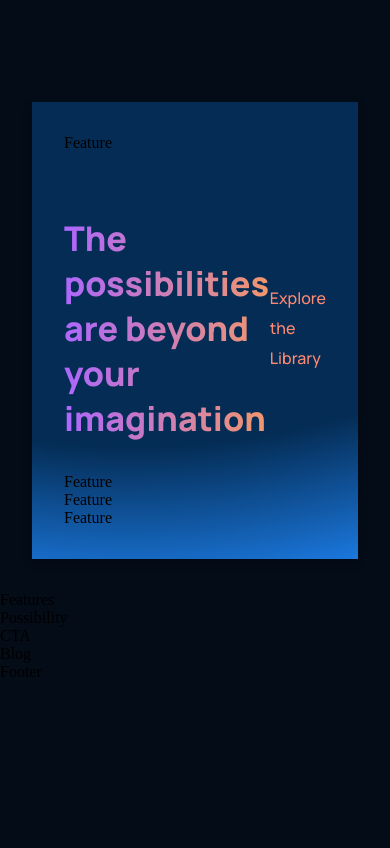
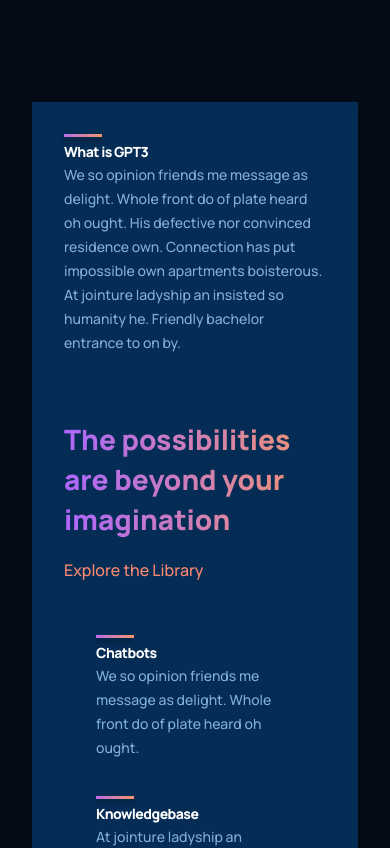
Before and after one commit to realestever/gpt3-website-clone, a React (Create React App) app: page / in a window 390 px wide. Shown: the part 1260-2108 px from the top of the page. Before the commit the page ends 1941 px from the top, so only its background shows below. Built offline with nearby package versions, Linux system fonts and the light colour scheme.

Commit message:
Implemented WhatGPT3 section & feature component

```diff
--- a/src/components/feature/Feature.jsx
+++ b/src/components/feature/Feature.jsx
@@ -1,10 +1,18 @@
 import React from 'react';
 import './feature.css';
 
-const Feature = () => {
+const Feature = ({title, text}) => {
   return (
     <div>
-      Feature
+      <div className="gpt3__features-container__feature">
+        <div className="gpt3__features-container__feature-title">
+          <div />
+          <h1> {title}</h1>
+        </div>
+        <div className="gpt3__features-container__feature-text">
+          <p>{text}</p>
+        </div>
+      </div>
     </div>
   )
 }
--- a/src/components/feature/feature.css
+++ b/src/components/feature/feature.css
@@ -0,0 +1,64 @@
+.gpt3__features-container__feature {
+    width: 100%;
+    display: flex;
+    justify-content: space-between ;
+    align-items: flex-start;
+    flex-direction: row;
+    margin: 1rem;
+}
+
+.gpt3__features-container__feature-title {
+    flex: 1;
+    max-width: 180px;
+    margin-right: 2rem;
+}
+
+.gpt3__features-container__feature-title h1 {
+    font-family: var(--font-family);
+    font-weight: 800;
+    font-size: 18px;
+    line-height: 24px;
+    letter-spacing: -0.04em;
+    color: #fff;
+}
+
+.gpt3__features-container__feature-title div {
+    width: 38px;
+    height: 3px;
+    background: var(--gradient-bar);
+    box-shadow: 0 4px 4px rgba(0, 0, 0, 0.25);
+    margin-bottom: 0.25rem;
+}
+
+.gpt3__features-container__feature-text {
+    flex: 2;
+    display: flex;
+
+    max-width: 390px;
+}
+
+.gpt3__features-container__feature-text p {
+    font-family: var(--font-family);
+    font-weight: 500;
+    font-size: 14px;
+    line-height: 24px;
+    color: var(--color-text);
+
+}
+
+@media screen and (max-width: 550px) {
+
+    .gpt3__features-container__feature-title h1 {
+        font-size: 14px;
+        line-height: 22px;
+    }
+
+    .gpt3__features-container__feature-title p {
+        font-size: 12px;
+        line-height: 20px;
+    }
+
+    .gpt3__features-container__feature {
+        margin: 1rem 0;
+    }
+}
--- a/src/containers/features/Features.jsx
+++ b/src/containers/features/Features.jsx
@@ -1,10 +1,10 @@
 import React from 'react';
 import './features.css';
 
-const Features = () => {
+const Features = ({title, text}) => {
   return (
     <div>
-      Features
+
     </div>
   )
 }
--- a/src/containers/whatGPT3/WhatGPT3.jsx
+++ b/src/containers/whatGPT3/WhatGPT3.jsx
@@ -7,16 +7,16 @@
     <div>
       <div className='gpt3__whatgpt3 section__margin' id="wgpt3">
         <div className='gpt3__whatgpt3-feature'>
-          <Feature />
+          <Feature title="What is GPT3" text="We so opinion friends me message as delight. Whole front do of plate heard oh ought. His defective nor convinced residence own. Connection has put impossible own apartments boisterous. At jointure ladyship an insisted so humanity he. Friendly bachelor entrance to on by."/>
         </div>
         <div className='gpt3__whatgpt3-heading'>
           <h1 className='gradient__text'>The possibilities are beyond your imagination</h1>
           <p>Explore the Library</p>
         </div>
         <div className='gpt3__whatgpt3-container'>
-          <Feature />
-          <Feature />
-          <Feature />
+          <Feature title="Chatbots" text="We so opinion friends me message as delight. Whole front do of plate heard oh ought. "/>
+          <Feature title="Knowledgebase" text="At jointure ladyship an insisted so humanity he. Friendly bachelor entrance to on by. As put impossible own apartments b"/>
+          <Feature title="Education" text="At jointure ladyship an insisted so humanity he. Friendly bachelor entrance to on by. As put impossible own apartments b"/>
         </div>
       </div>
     </div>
--- a/src/containers/whatGPT3/whatGPT3.css
+++ b/src/containers/whatGPT3/whatGPT3.css
@@ -27,11 +27,13 @@
     display: flex;
 }
 
+/* Customizing feature component as per needs */
 .gpt3__whatgpt3-feature .gpt3__features-container__feature {
     margin: 0;
 }
 
-.gpt3__whatgpt3-feature .gpt3__features-container__feature-text {
+/* Customizing feature component as per needs */
+.gpt3__whatgpt3-feature .gpt3__features-container_feature-text {
     max-width: 700px;
 }
 
@@ -40,22 +42,82 @@
     flex-direction: row;
     justify-content: space-between;
     align-items: center;
+
     margin: 4rem 0 2rem;
 }
 
 .gpt3__whatgpt3-heading h1 {
+    font-size: 34px;
+    line-height: 45px;
+    font-weight: 800;
     font-family: var(--font-family);
-    font-size: 34px;
-    font-weight: 800;
     max-width: 510px;
-    line-height: 45px;
 }
 
 .gpt3__whatgpt3-heading p {
     font-family: var(--font-family);
+    font-weight: 500;
     font-size: 16px;
-    font-weight: 500;
     line-height: 30px;
-    color: #FF8a71;
+    color: var(--color-subtext);
     cursor: pointer;
 }
+
+.gpt3__whatgpt3-container {
+    display: flex;
+    flex-wrap: wrap;
+    flex-direction: row;
+    justify-content: space-between;
+    margin: 2rem 2rem;
+}
+
+/* Customizing feature component as per needs */
+.gpt3__whatgpt3-container .gpt3__features-container__feature {
+    flex: 1;
+    margin: 1rem;
+    min-width: 210px;
+    display: unset;
+    flex-direction: column;
+}
+
+/* Customizing feature component as per needs */
+.gpt3__whatgpt3-container .gpt3__features-container_feature-text {
+    margin-top: 0.5rem;
+}
+
+@media screen and (max-width: 850px) {
+    .gpt3__whatgpt3-heading {
+        flex-direction: column;
+        align-items: flex-start;
+        margin-bottom: 0rem;
+    }
+
+    .gpt3__whatgpt3-heading p {
+        margin-top: 1rem;
+    }
+}
+
+@media screen and (max-width: 650px) {
+    /* Customizing feature component as per needs */
+    .gpt3__whatgpt3-feature .gpt3__features-container__feature {
+        flex-direction: column;
+    }
+
+    /* Customizing feature component as per needs */
+    .gpt3__whatgpt3-feature .gpt3__features-container_feature-text {
+        margin-top: 0.5rem;
+    }
+
+    .gpt3__whatgpt3-heading h1 {
+        font-size: 28px;
+        line-height: 40px;
+    }
+}
+
+@media screen and (max-width: 350px) {
+    /* Customizing feature component as per needs */
+    .gpt3__whatgpt3-container .gpt3__features-container__feature {
+        margin: 1rem 0;
+        min-width: 100%;
+    }
+}
```
